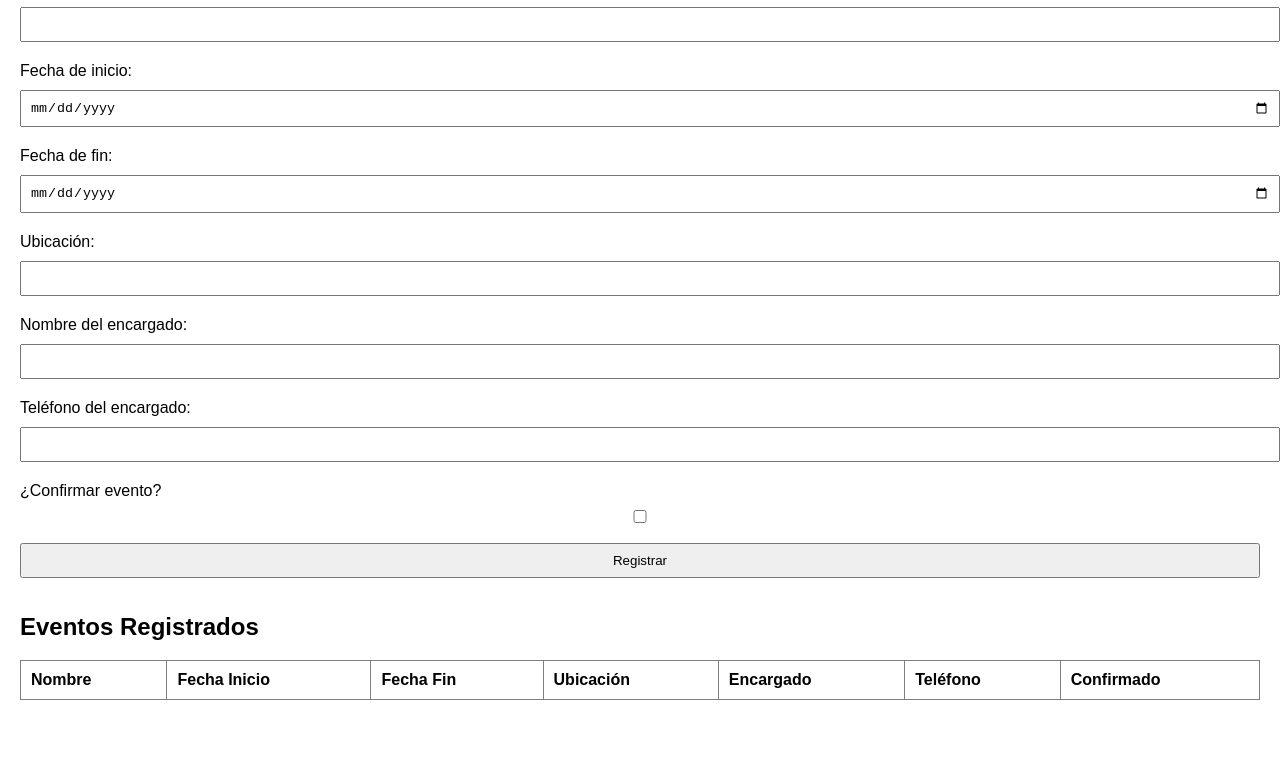
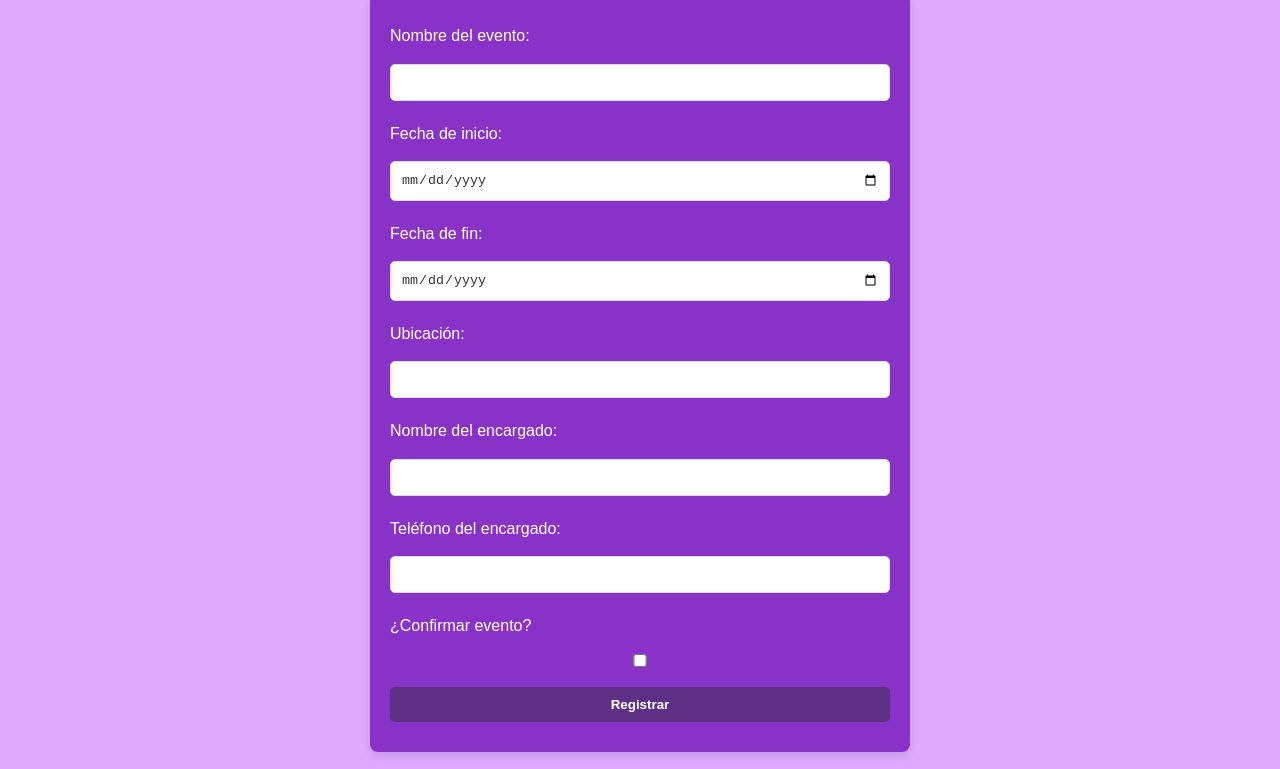
Before and after one commit to ValeVFV/eventos-proyecto, a plain HTML site: page index.html in a window 1280 px wide. Shown: the part 101-870 px from the top of the page. Before the commit the page ends 821 px from the top, so only its background shows below. Drawn offline with Linux system fonts and the light colour scheme.

Commit message:
Update style.css

```diff
--- a/style.css
+++ b/style.css
@@ -1,29 +1,86 @@
-body {
+
+
+:root {
+    --color-primario: #8932c7;
+    --color-primario-contraste: #ffffff;
+    --color-primario-sombra: #5d3085;
+    --color-primario-claro: #deaaff;
+  }
+
+  body {
     font-family: Arial, sans-serif;
-    margin: 20px;
+    background-color: var(--color-primario-claro);
+    color: var(--color-primario-contraste);
+    margin: 0;
+    padding: 0;
+    line-height: 1.6;
+  }
+
+  h1, h2 {
+    color: var(--color-primario);
+    text-align: center;
   }
 
   form {
-    margin-bottom: 20px;
+    background: var(--color-primario);
+    color: var(--color-primario-contraste);
+    padding: 20px;
+    border-radius: 8px;
+    max-width: 500px;
+    margin: 20px auto;
+    box-shadow: 0 4px 8px rgba(0, 0, 0, 0.1);
   }
 
-  label {
+  form label {
     display: block;
-    margin: 5px 0;
+    margin: 10px 0 5px;
   }
 
-  input, button {
-    margin: 5px 0 15px;
-    padding: 8px;
+  form input, form button {
     width: 100%;
+    padding: 10px;
+    margin: 10px 0;
+    border: none;
+    border-radius: 5px;
+    box-sizing: border-box;
+  }
+
+  form input {
+    background: #ffffff;
+    color: #333;
+    border: 1px solid #ddd;
+  }
+
+  form button {
+    background: var(--color-primario-sombra);
+    color: var(--color-primario-contraste);
+    font-weight: bold;
+    cursor: pointer;
+  }
+
+  form button:hover {
+    background: var(--color-primario);
   }
 
   table {
-    width: 100%;
+    width: 90%;
+    margin: 20px auto;
     border-collapse: collapse;
+    background: #330241;
+    box-shadow: 0 4px 8px rgba(0, 0, 0, 0.1);
   }
 
-  th, td {
+  table th, table td {
     padding: 10px;
     text-align: left;
+    border: 1px solid #000000;
   }
+
+  table th {
+    background: var(--color-primario);
+    color: var(--color-primario-contraste);
+  }
+
+  table tr:nth-child(even) {
+    background: var(--color-primario-claro);
+  }
```
